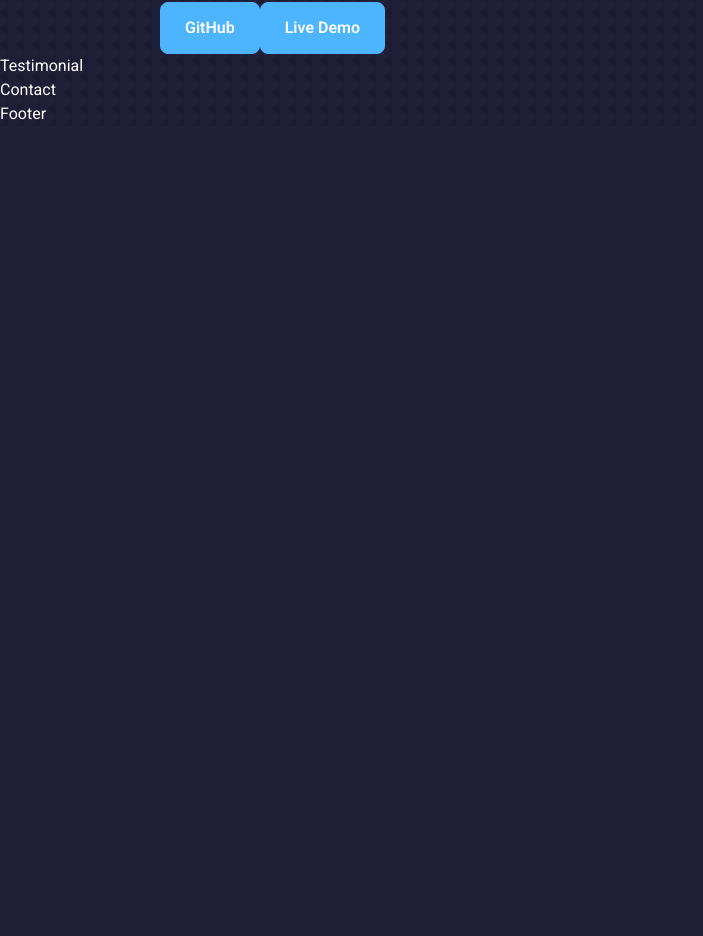
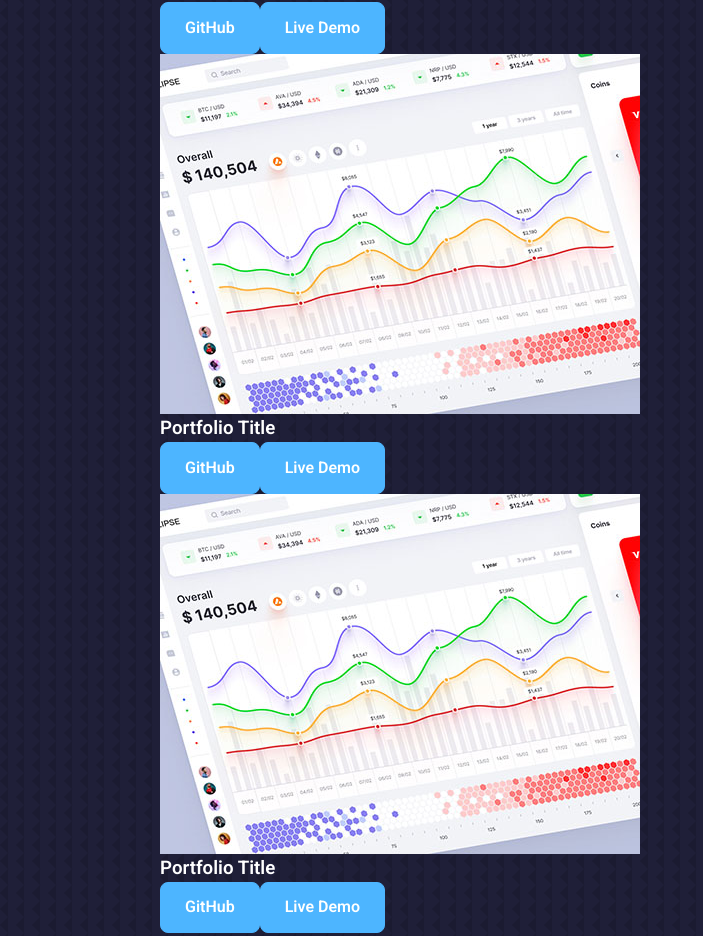
Before and after one commit to robinbenitezmora/Portfolio-Full-Stack-Robin, a React (Create React App) app: page / in a window 1280 px wide. Shown: the part 3131-4067 px from the top of the page, without its empty margins (0-703 px from the left). Before the commit the page ends 3257 px from the top, so only its background shows below. Built offline with nearby package versions, Linux system fonts and the light colour scheme.

Commit message:
Modify logic to 'Portfolio.jsx' component

```diff
--- a/src/components/portfolio/Portfolio.jsx
+++ b/src/components/portfolio/Portfolio.jsx
@@ -5,6 +5,7 @@ import IMG3 from '../../assets/portfolio3.jpg'
 import IMG4 from '../../assets/portfolio4.jpg'
 import IMG5 from '../../assets/portfolio5.png'
 import IMG6 from '../../assets/portfolio6.jpg'
+import './portfolio.css'
 
 const Portfolio = () => {
   return (
@@ -18,9 +19,32 @@ const Portfolio = () => {
             <img src={IMG1} alt='project1' />
           </div>
           <h3>Portfolio Title</h3>
-          <a href="https://github.com" className='btn'>GitHub</a>
-          <a href="https://dribbble.com/Allien_pixels" className='btn btn-primary' target='_blank'>Live Demo</a>
+          <div className='portfolio__item-resume'>
+            <a href="https://github.com" className='btn'>GitHub</a>
+            <a href="https://dribbble.com/Allien_pixels" className='btn btn-primary' target='_blank'>Live Demo</a>
+          </div>
         </article>
+        <article className='portfolio__item'>
+          <div className='portfolio__item-image'>
+            <img src={IMG1} alt='project1' />
+          </div>
+          <h3>Portfolio Title</h3>
+          <div className='portfolio__item-resume'>
+            <a href="https://github.com" className='btn'>GitHub</a>
+            <a href="https://dribbble.com/Allien_pixels" className='btn btn-primary' target='_blank'>Live Demo</a>
+          </div>
+        </article>
+        <article className='portfolio__item'>
+          <div className='portfolio__item-image'>
+            <img src={IMG1} alt='project1' />
+          </div>
+          <h3>Portfolio Title</h3>
+          <div className='portfolio__item-resume'>
+            <a href="https://github.com" className='btn'>GitHub</a>
+            <a href="https://dribbble.com/Allien_pixels" className='btn btn-primary' target='_blank'>Live Demo</a>
+          </div>
+        </article>
+
       </div>
     </section>
   )
```
